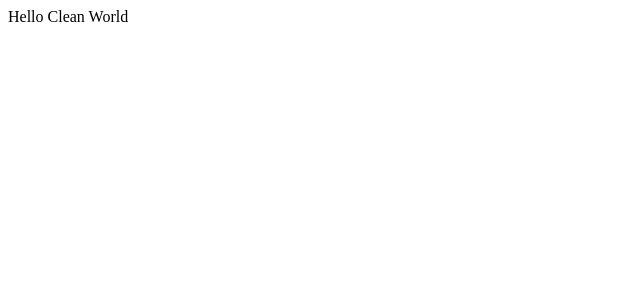
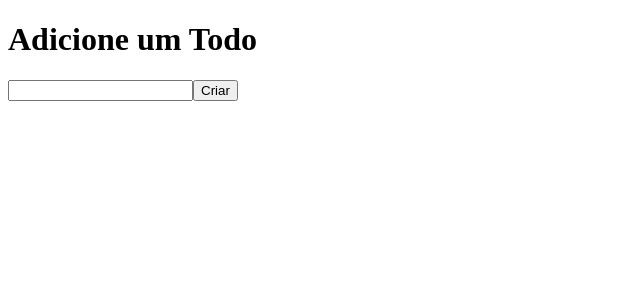
Before and after one commit to Antonio214/Todo-Clean-TypeScript-React, a React (Create React App) app: page / in a window 1280 px wide. Shown: the top 300 px of the page, without its empty margins (0-640 px from the left). Built offline with nearby package versions, Linux system fonts and the light colour scheme; the HTML template or start-up script is replaced by a standard one.

Commit message:
logica de criar todo terminada

```diff
--- a/src/App.tsx
+++ b/src/App.tsx
@@ -1,10 +1,16 @@
 import React from 'react';
+import { CreateTodo } from './Domain/UseCases/CreateTodo';
+import { iCreateTodo } from './Interfaces/iCreateTodo';
+import { iTodoPresenter } from './Interfaces/iTodoPresenter';
+import { TodoPresenter } from './Presenter/TodoPresenter';
+import TodosPage from './UI/TodosPage';
 
 function App() {
+  let createCase: iCreateTodo = new CreateTodo();
+  let presenter: iTodoPresenter = new TodoPresenter(createCase);
+
   return (
-    <div className="App">
-      Hello Clean World
-    </div>
+    <TodosPage presenter={presenter}></TodosPage>
   );
 }
 
--- /dev/null
+++ b/src/Domain/Entities/Todo.ts
@@ -0,0 +1,11 @@
+export class TodoModel {
+    private readonly title: String;
+    private readonly description: String;
+    private readonly isComplete: Boolean;
+
+    constructor(title: String, description: String, isComplete: Boolean) {
+        this.title = title;
+        this.description = description;
+        this.isComplete = isComplete;
+    }
+}
--- /dev/null
+++ b/src/Domain/UseCases/CreateTodo.ts
@@ -0,0 +1,16 @@
+import { iCreateTodo } from "../../Interfaces/iCreateTodo";
+import { TodoModel } from "../Entities/Todo";
+
+export class CreateTodo implements iCreateTodo {
+    fromTitleAndDescription(title: String, description: String): TodoModel {
+        if (!title) {
+            title = "Nova Tarefa";
+        }
+
+        if (!description) {
+            description = "Sem Descrição";
+        }
+
+        return new TodoModel(title, description, false);
+    }
+}
--- /dev/null
+++ b/src/Interfaces/iCreateTodo.ts
@@ -0,0 +1,5 @@
+import { TodoModel } from "../Domain/Entities/Todo";
+
+export interface iCreateTodo {
+    fromTitleAndDescription: (title: String, description: String) => TodoModel;
+}
--- /dev/null
+++ b/src/Interfaces/iTodoPresenter.ts
@@ -0,0 +1,3 @@
+export interface iTodoPresenter {
+    AddTodoCallback: (title: String) => void,
+}
--- /dev/null
+++ b/src/Presenter/TodoPresenter.ts
@@ -0,0 +1,19 @@
+import { title } from "process";
+import { TodoModel } from "../Domain/Entities/Todo";
+import { iCreateTodo } from "../Interfaces/iCreateTodo";
+import { iTodoPresenter } from "../Interfaces/iTodoPresenter";
+
+export class TodoPresenter implements iTodoPresenter {
+    private readonly createTodo: iCreateTodo;
+
+    constructor(createTodo: iCreateTodo) {
+        this.createTodo = createTodo;
+    }
+
+    AddTodoCallback(title: String) {
+        console.log("Creating Todo");
+
+        let newTodo: TodoModel = this.createTodo.fromTitleAndDescription(title, '');
+        console.log(newTodo);
+    }
+}
--- /dev/null
+++ b/src/UI/TodosPage.tsx
@@ -0,0 +1,30 @@
+import React, { useState } from 'react'
+import { iTodoPresenter } from '../Interfaces/iTodoPresenter'
+
+interface props {
+    presenter: iTodoPresenter,
+}
+
+
+const TodosPage: React.FC<props> = ({ presenter }) => {
+    const [title, setTitle] = useState('');
+
+    function handleClick() {
+        presenter.AddTodoCallback(title);
+        setTitle('');
+    }
+
+    function handleChange(event: React.ChangeEvent<HTMLInputElement>) {
+        setTitle(event.target.value);
+    }
+
+    return (
+        <div>
+            <h1>Adicione um Todo</h1>
+            <input onChange={handleChange} value={title}></input>
+            <button onClick={handleClick}>Criar</button>
+        </div>
+    )
+}
+
+export default TodosPage;
```
